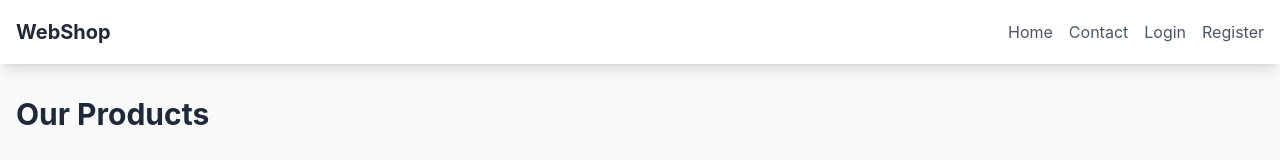
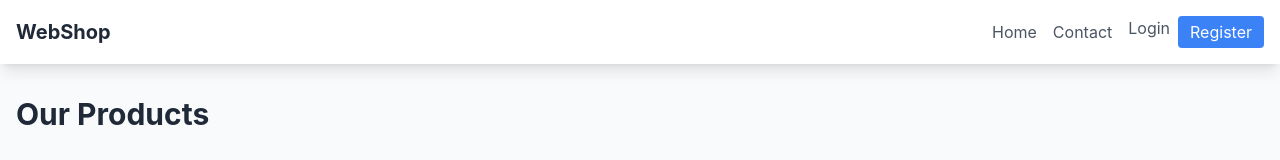
Before and after one commit to hanscmd/webshop-project, a React (Vite) app: page / in a window 1280 px wide. Shown: the top 160 px of the page. Built offline with nearby package versions, Linux system fonts and the light colour scheme; no server answers.

Commit message:
update support

```diff
--- a/src/components/Navbar.jsx
+++ b/src/components/Navbar.jsx
@@ -5,6 +5,9 @@ import { useEffect, useState } from 'react'
 export default function Navbar() {
   const [user, setUser] = useState(null)
   const navigate = useNavigate()
+
+  // Provera da li je korisnik admin (prilagodi svom email-u)
+  const isAdmin = user?.email === 'admin@example.com'
 
   useEffect(() => {
     supabase.auth.getSession().then(({ data: { session } }) => {
@@ -31,34 +34,50 @@ export default function Navbar() {
             WebShop
           </Link>
 
-          <div className="flex space-x-4">
+          <div className="flex space-x-4 items-center">
             <Link to="/" className="text-gray-600 hover:text-gray-900">
               Home
             </Link>
+
+            {/* Link za obične korisnike - Support Chat */}
+            {user && !isAdmin && (
+              <Link to="/support" className="text-blue-600 font-medium hover:text-blue-800">
+                Support Chat
+              </Link>
+            )}
+
             <Link to="/contact" className="text-gray-600 hover:text-gray-900">
               Contact
             </Link>
-            {user?.email === 'admin@example.com' && (
-              <Link to="/admin" className="text-gray-600 hover:text-gray-900">
-                Admin
-              </Link>
+
+            {/* ADMIN SEKCIJA */}
+            {isAdmin && (
+              <div className="flex space-x-4 border-l pl-4 border-gray-200">
+                <Link to="/admin" className="text-red-600 hover:text-red-800 font-bold">
+                  Dashboard
+                </Link>
+                <Link to="/admin/inbox" className="text-red-600 hover:text-red-800 font-bold">
+                  Inbox
+                </Link>
+              </div>
             )}
+
             {user ? (
               <button
                 onClick={handleLogout}
-                className="text-gray-600 hover:text-gray-900"
+                className="bg-gray-100 px-3 py-1 rounded hover:bg-gray-200 transition"
               >
                 Logout
               </button>
             ) : (
-              <>
+              <div className="flex space-x-2">
                 <Link to="/login" className="text-gray-600 hover:text-gray-900">
                   Login
                 </Link>
-                <Link to="/register" className="text-gray-600 hover:text-gray-900">
+                <Link to="/register" className="bg-blue-500 text-white px-3 py-1 rounded hover:bg-blue-600">
                   Register
                 </Link>
-              </>
+              </div>
             )}
           </div>
         </div>
```
